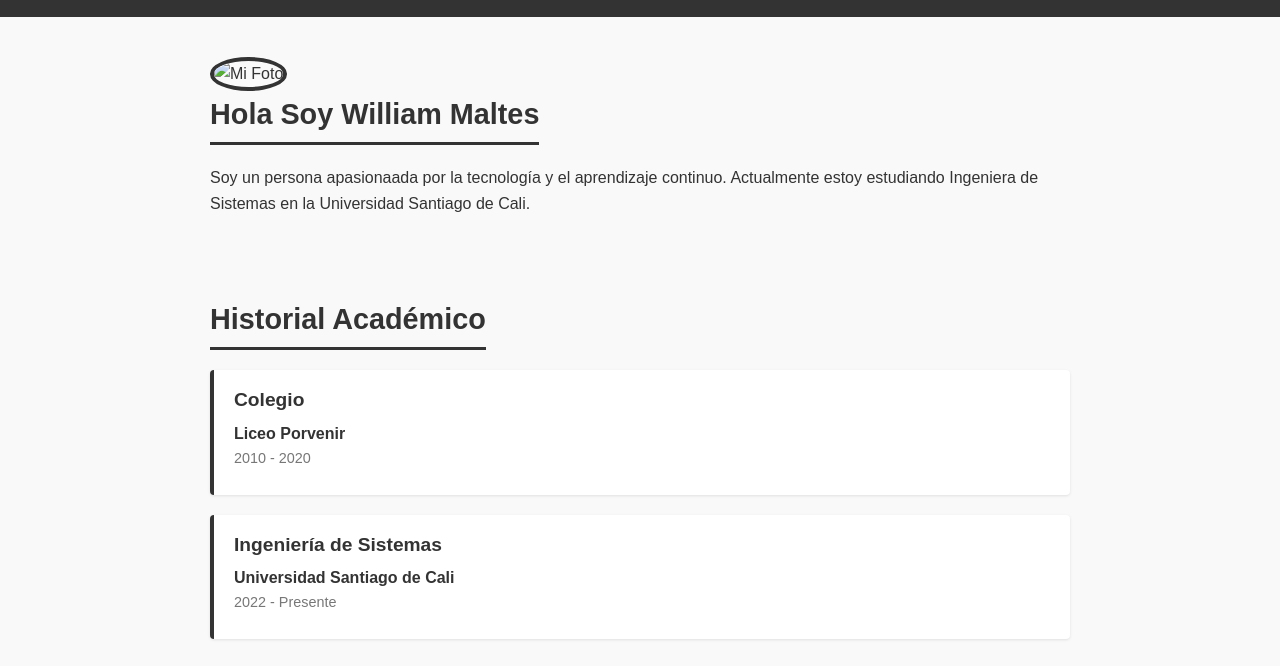
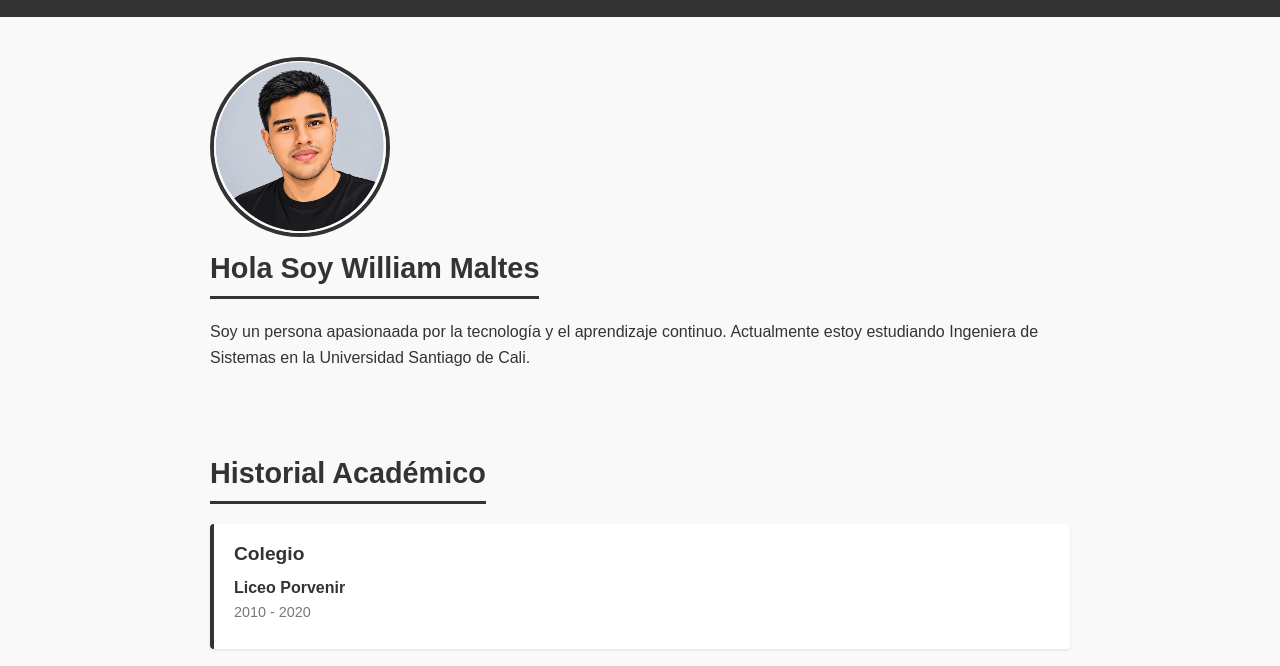
Before and after one commit to arquero01/Portafolio, a plain HTML site: page index.html in a window 1280 px wide. Shown: the part 79-745 px from the top of the page. Drawn offline with Linux system fonts and the light colour scheme.

Commit message:
foto_perfil

```diff
--- a/index.html
+++ b/index.html
@@ -12,7 +12,7 @@
         </header>
         <main>
             <section id="Presentación">
-                <img src="img/mi_foto.jpg" alt="Mi Foto" class="foto-perfil">
+                <img src="img/foto-perfil.jpeg" alt="Mi Foto" class="foto-perfil">
                 <div class="presentacion-texto">
                     <h2>Hola Soy William Maltes</h2>
                     <p>Soy un persona apasionaada por la tecnología y el aprendizaje continuo. Actualmente estoy estudiando Ingeniera de Sistemas en la Universidad Santiago de Cali.</p>
```
Also changed, not shown: img/foto-perfil.jpeg (added).
